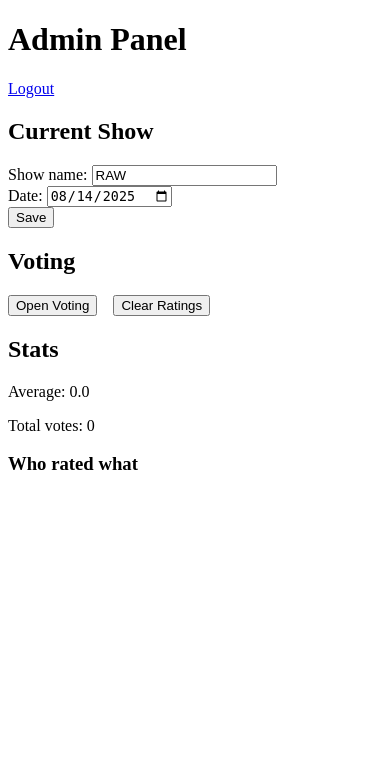
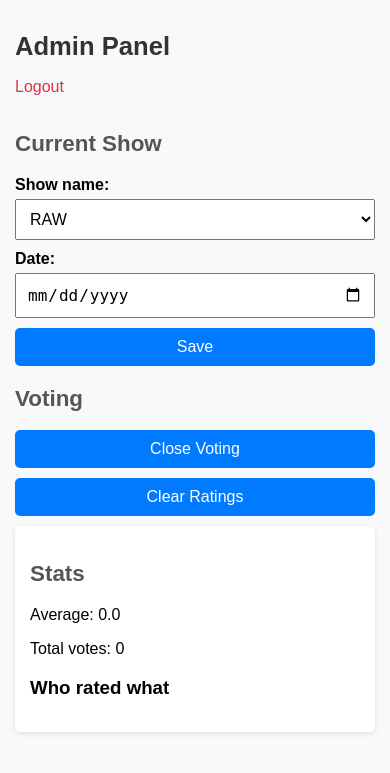
Before and after one commit to elmurodrafiqov/wwe-rate-show, a Flask app: page /admin in a window 390 px wide. Shown: the top 773 px of the page. Run offline with Flask 3, Linux system fonts and the light colour scheme; the visitor is signed in with stand-in values (Sample User, id 1).

Commit message:
Admin panel mobil dizayn yangilandi

```diff
--- a/templates/admin.html
+++ b/templates/admin.html
@@ -2,39 +2,103 @@
 <html>
 <head>
     <meta charset="utf-8">
+    <meta name="viewport" content="width=device-width, initial-scale=1.0">
     <title>Admin Panel</title>
+    <style>
+        body {
+            font-family: Arial, sans-serif;
+            padding: 15px;
+            max-width: 600px;
+            margin: auto;
+            font-size: 16px;
+            background-color: #f8f9fa;
+        }
+        h1 {
+            font-size: 1.6em;
+            color: #333;
+        }
+        h2 {
+            font-size: 1.4em;
+            margin-top: 20px;
+            color: #555;
+        }
+        label {
+            font-weight: bold;
+            margin-top: 10px;
+            display: block;
+        }
+        input, select, button {
+            display: block;
+            width: 100%;
+            margin-top: 5px;
+            margin-bottom: 10px;
+            padding: 10px;
+            font-size: 1em;
+            box-sizing: border-box;
+        }
+        button {
+            background-color: #007BFF;
+            color: white;
+            border: none;
+            border-radius: 5px;
+            cursor: pointer;
+        }
+        button:hover {
+            background-color: #0056b3;
+        }
+        .logout {
+            display: inline-block;
+            margin-bottom: 15px;
+            color: #dc3545;
+            text-decoration: none;
+        }
+        .stats {
+            background-color: white;
+            padding: 15px;
+            border-radius: 5px;
+            box-shadow: 0 2px 5px rgba(0,0,0,0.1);
+        }
+        ul {
+            padding-left: 20px;
+        }
+        li {
+            margin-bottom: 5px;
+        }
+    </style>
 </head>
 <body>
+
     <h1>Admin Panel</h1>
-  <p><a href="{{ url_for('logout') }}">Logout</a></p>
+    <a href="{{ url_for('logout') }}" class="logout">Logout</a>
 
+    <div>
         <h2>Current Show</h2>
-  <form method="POST">
-    <input type="hidden" name="action" value="update_show">
+        <form method="post" action="{{ url_for('admin_panel') }}">
+            <label>Show name:</label>
+            <select name="show_name">
+                <option value="RAW" {% if data.get('show_name') == 'RAW' %}selected{% endif %}>RAW</option>
+                <option value="Smackdown" {% if data.get('show_name') == 'Smackdown' %}selected{% endif %}>Smackdown</option>
+                <option value="Summerslam" {% if data.get('show_name') == 'Summerslam' %}selected{% endif %}>Summerslam</option>
+            </select>
+
+            <label>Date:</label>
+            <input type="date" name="date" value="{{ data.get('date') }}">
+
+            <button type="submit" name="action" value="update_show">Save</button>
+        </form>
+    </div>
+
     <div>
-      <label>Show name:</label>
-      <input type="text" name="show_name" value="{{ data.show_name }}" required>
+        <h2>Voting</h2>
+        <form method="post" action="{{ url_for('admin_panel') }}">
+            <button type="submit" name="action" value="toggle_voting">
+                {% if data.get('voting_open', True) %}Close Voting{% else %}Open Voting{% endif %}
+            </button>
+            <button type="submit" name="action" value="clear_ratings">Clear Ratings</button>
+        </form>
     </div>
-    <div>
-      <label>Date:</label>
-      <input type="date" name="show_date" value="{{ data.show_date }}" required>
-    </div>
-    <button type="submit">Save</button>
-  </form>
 
-  <h2>Voting</h2>
-  <form method="POST" style="display:inline-block">
-    <input type="hidden" name="action" value="toggle_voting">
-    <button type="submit">
-      {% if data.voting_open %}Close Voting{% else %}Open Voting{% endif %}
-    </button>
-  </form>
-
-  <form method="POST" style="display:inline-block; margin-left:12px">
-    <input type="hidden" name="action" value="clear_ratings">
-    <button type="submit" onclick="return confirm('Clear all ratings?')">Clear Ratings</button>
-  </form>
-
+    <div class="stats">
         <h2>Stats</h2>
         <p>Average: {{ avg_rating }}</p>
         <p>Total votes: {{ ratings|length }}</p>
@@ -42,8 +106,10 @@
         <h3>Who rated what</h3>
         <ul>
             {% for r in ratings %}
-      <li>{{ r.user }} — {{ r.score }} ({{ r.time }})</li>
+                <li>{{ r['name'] }} — {{ r['score'] }} ({{ r['time'] }})</li>
             {% endfor %}
         </ul>
+    </div>
+
 </body>
 </html>
```
Lines whose indentation alone changed are shown as unchanged.
